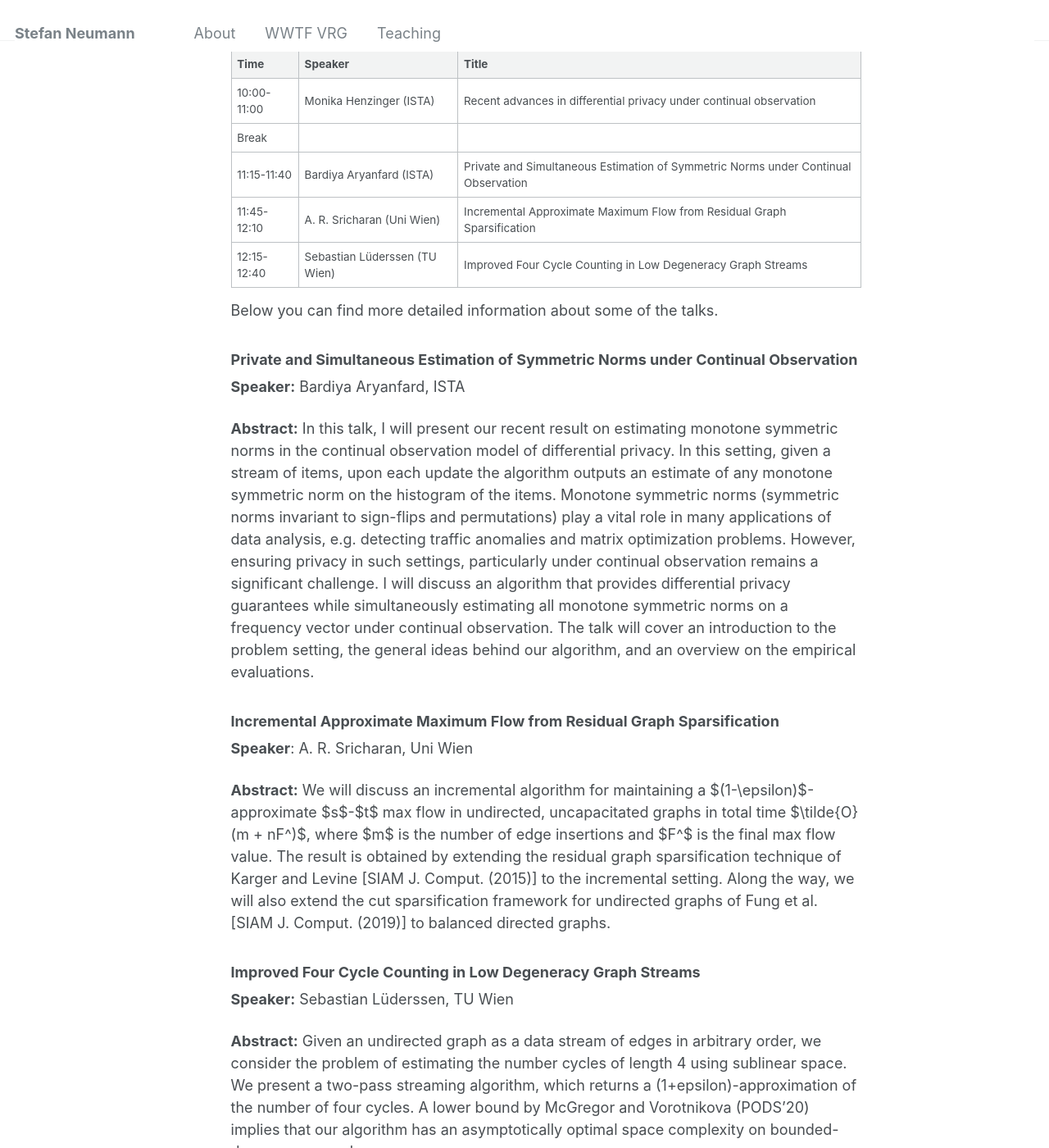
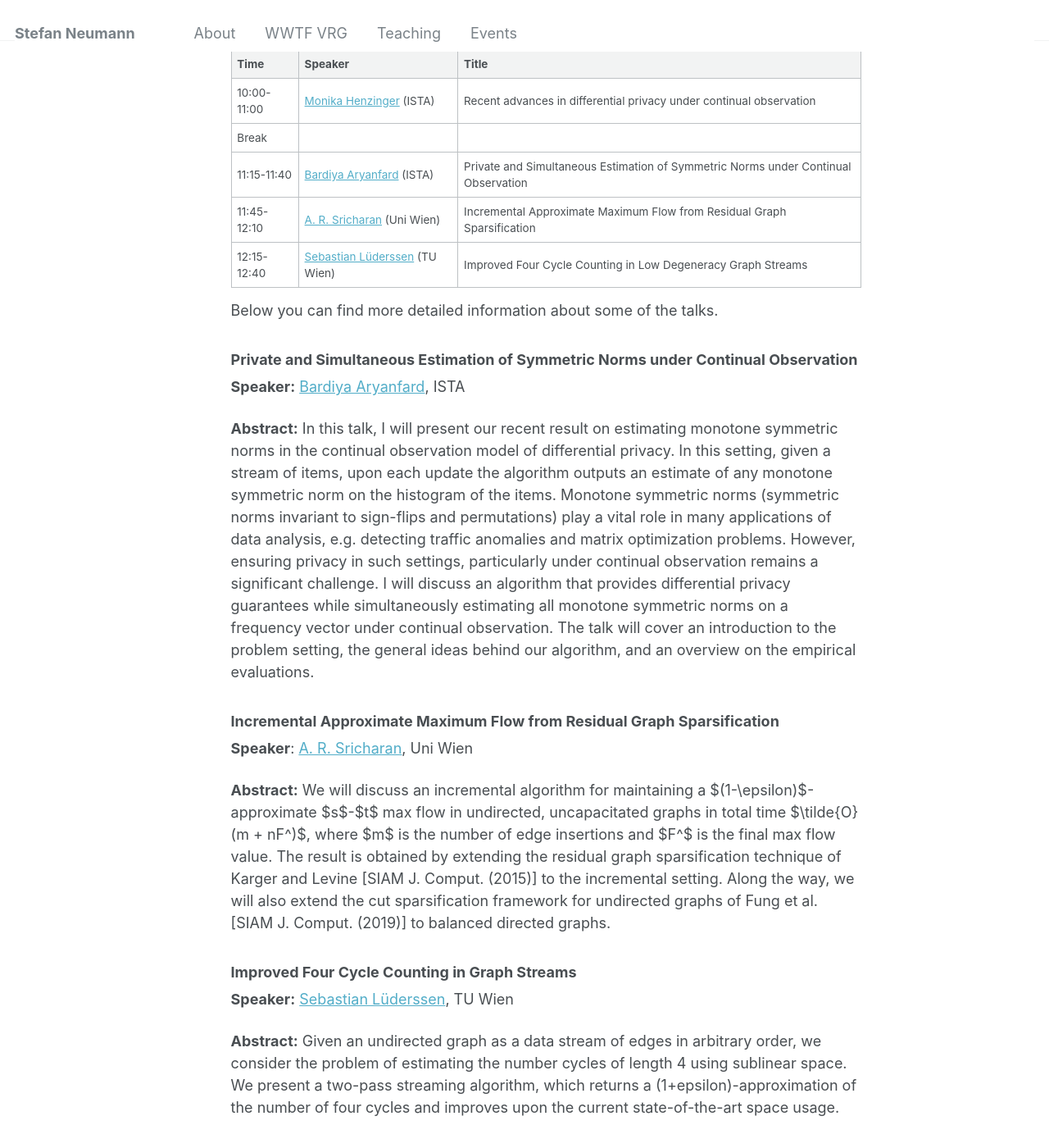
Before and after one commit to StefanResearch/StefanResearch.github.io, a Jekyll site: the page built from _pages/miniworkshop-algo-and-dp.md, in a window 1280 px wide and 1400 px high, scrolled down 244 px. Shown: the whole window at 82% size. Built offline with Jekyll 4.4.1, drawn with Linux system fonts in a browser that asks for light colours; some of the changed text lies outside the part shown.

```diff
--- a/_data/navigation.yml
+++ b/_data/navigation.yml
@@ -8,6 +8,9 @@ main:
 
   - title: "Teaching"
     url: /teaching/
+
+  - title: "Events"
+    url: /events/
 
 #  - title: "Publications"
 #    url: /publications/
--- a/_pages/talk.md
+++ b/_pages/miniworkshop-algo-and-dp.md
@@ -27,7 +27,7 @@ Below you can find more detailed information about some of the talks.
 
 ### Private and Simultaneous Estimation of Symmetric Norms under Continual Observation
 
-**Speaker:** Bardiya Aryanfard, ISTA
+**Speaker:** [Bardiya Aryanfard](https://www.linkedin.com/in/bardiya-aryanfard-b48b25173/?originalSubdomain=at), ISTA
 
 **Abstract:** In this talk, I will present our recent result on estimating monotone symmetric norms in the continual observation model of differential privacy. In this setting, given a stream of items, upon each update the algorithm outputs an estimate of any monotone symmetric norm on the histogram of the items. Monotone symmetric norms (symmetric norms invariant to sign-flips and permutations) play a vital role in many applications of data analysis, e.g. detecting traffic anomalies and matrix optimization problems. However, ensuring privacy in such settings, particularly under continual observation remains a significant challenge.
 I will discuss an algorithm that provides differential privacy guarantees while simultaneously estimating all monotone symmetric norms on a frequency vector under continual observation. The talk will cover an introduction to the problem setting, the general ideas behind our algorithm, and an overview on the empirical evaluations.
@@ -35,7 +35,7 @@ I will discuss an algorithm that provides differential privacy guarantees while
 
 ### Incremental Approximate Maximum Flow from Residual Graph Sparsification
 
-**Speaker**: A. R. Sricharan, Uni Wien
+**Speaker**: [A. R. Sricharan](https://arsricharan.in), Uni Wien
 
 **Abstract:**
 We will discuss an incremental algorithm for maintaining a $(1-\epsilon)$-approximate $s$-$t$ max flow in undirected, uncapacitated graphs in total time $\tilde{O}(m + nF^)$, where $m$ is the number of edge insertions and $F^$ is the final max flow value. The result is obtained by extending the residual graph sparsification technique of Karger and Levine [SIAM J. Comput. (2015)] to the incremental setting. Along the way, we will also extend the cut sparsification framework for undirected graphs of Fung et al. [SIAM J. Comput. (2019)] to balanced directed graphs.
@@ -43,8 +43,12 @@ We will discuss an incremental algorithm for maintaining a $(1-\epsilon)$-approx
 
 
 
-### Improved Four Cycle Counting in Low Degeneracy Graph Streams
+### Improved Four Cycle Counting in Graph Streams
 
-**Speaker:** Sebastian Lüderssen, TU Wien
+**Speaker:** [Sebastian Lüderssen](https://informatics.tuwien.ac.at/people/sebastian-luederssen), TU Wien
 
-**Abstract:** Given an undirected graph as a data stream of edges in arbitrary order, we consider the problem of estimating the number cycles of length 4 using sublinear space. We present a two-pass streaming algorithm, which returns a (1+epsilon)-approximation of the number of four cycles. A lower bound by McGregor and Vorotnikova (PODS'20) implies that our algorithm has an asymptotically optimal space complexity on bounded-degeneracy graphs.
+**Abstract:** Given an undirected graph as a data stream of edges in arbitrary
+order, we consider the problem of estimating the number cycles of length 4 using
+sublinear space. We present a two-pass streaming algorithm, which returns a
+(1+epsilon)-approximation of the number of four cycles and improves upon the
+current state-of-the-art space usage.
```
Also changed, not shown: other parts of _pages/miniworkshop-algo-and-dp.md (+8 -8 lines), _pages/events.md (added, +15 -0 lines), _pages/talk-kiran.md (added, +32 -0 lines).
